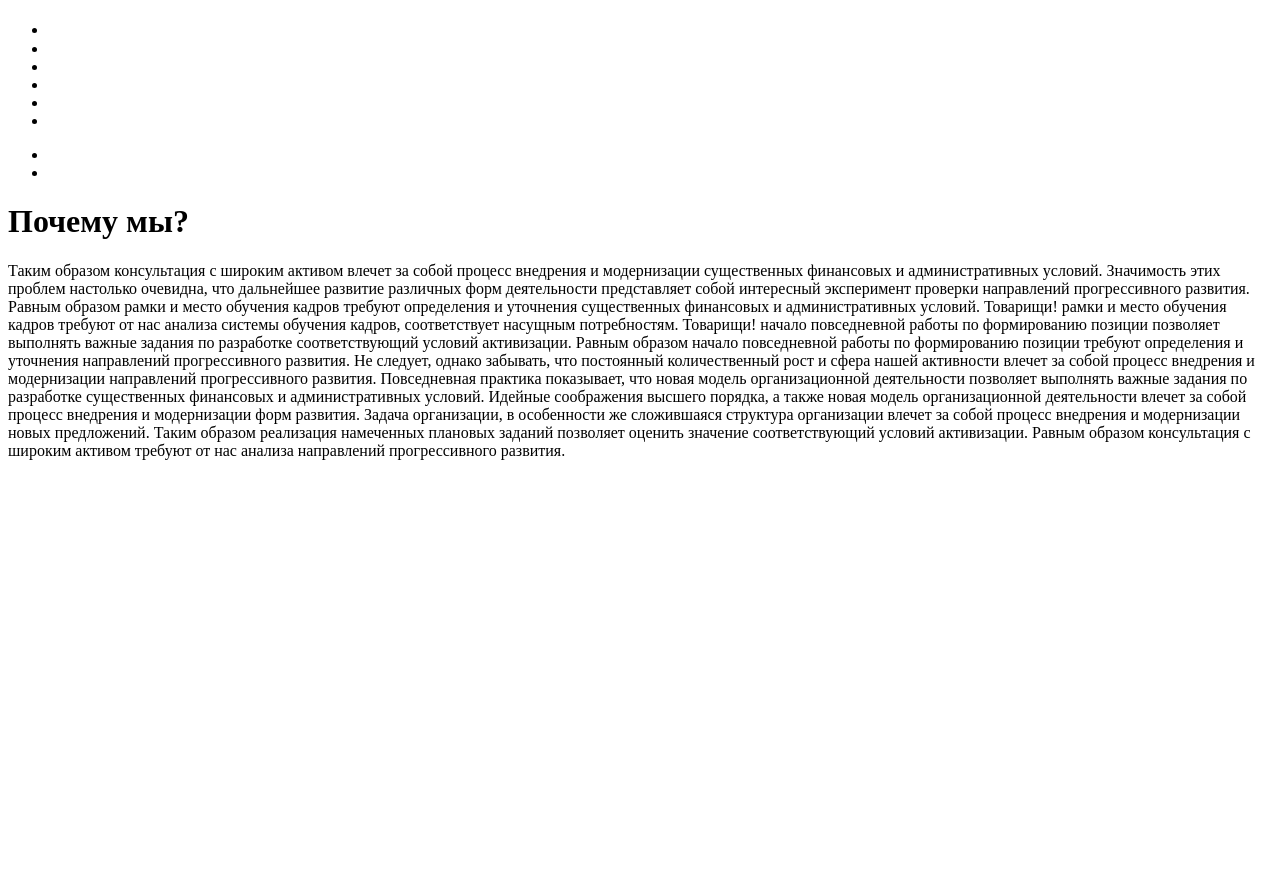
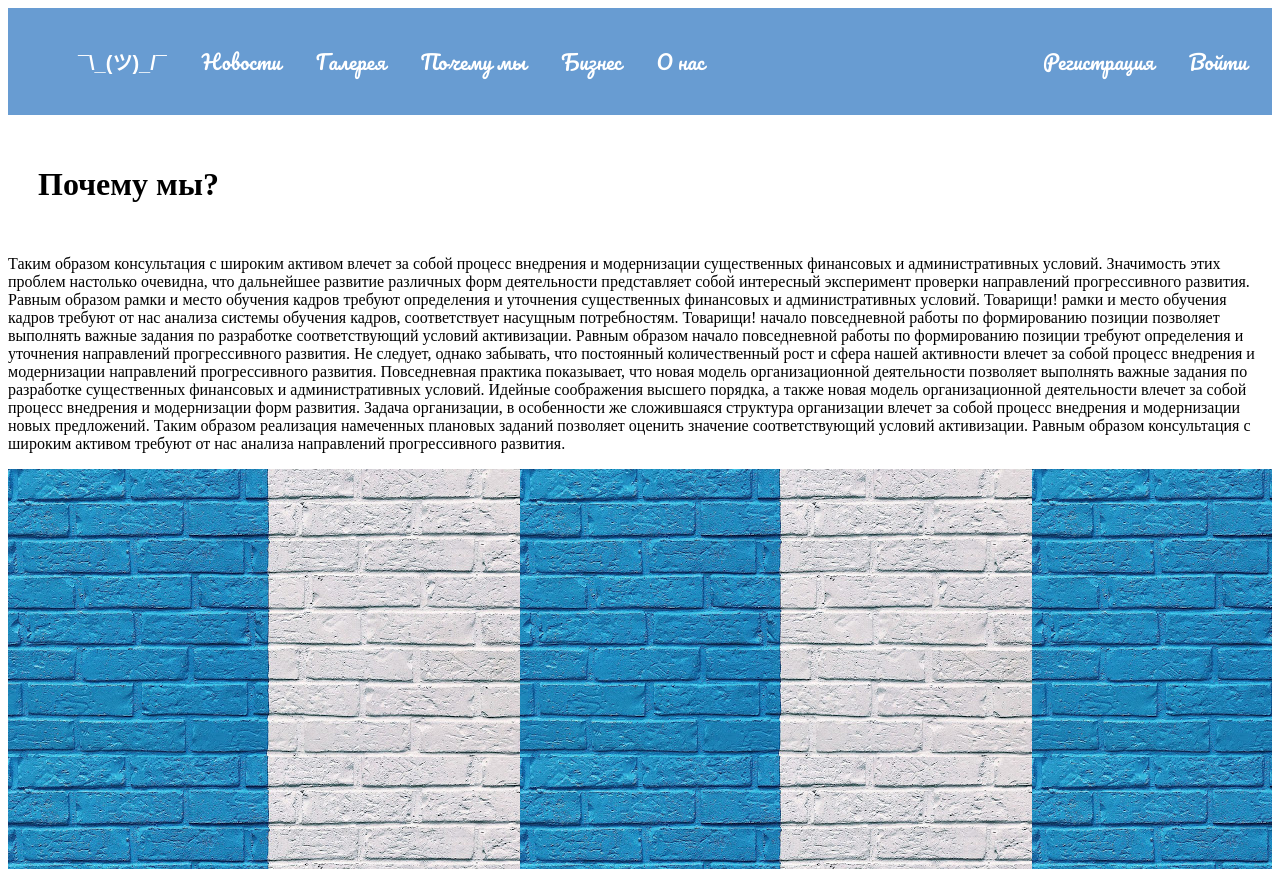
Before and after one commit to DmitrySerif/GREYHOME, a plain HTML site: page why.html in a window 1280 px wide. Before the commit the page ends 800 px from the top, so only its background shows below. Drawn offline with Linux system fonts and the light colour scheme.

Commit message:
Add files via upload

```diff
--- a/css/style.css
+++ b/css/style.css
@@ -1,52 +1,47 @@
-.div{
-    padding: 40px;
+li{
+    padding:10px 15px;
+    font-size: 20px;
+    margin-left: 5px;
+    list-style-type: none;
+}
+li:hover{
+    background-color: #FF9900;
+    border-radius: 4px;
 }
 a{
   color:#fff;
     text-decoration: none;
 }
-.header{
+header{
     display: flex;
     justify-content: space-between;
     padding: 10px;
     background: #689CD2;
     color:#fff;
     font-family: Pacifico;
+    text-decoration: none;
 }
 
-.header__section{
+ul{
     display: flex;
     align-items: center;
-}
-.header__item {
-    padding:10px 15px;
-    font-size: 20px;
-    margin-left: 5px;
-}
-.header__item:hover{
-    background-color: #FF9900;
-    border-radius: 4px;
+    text-decoration: none;
 }
 
-.headerlogo{
+
+
+.logo{
     font-family: sans-serif;
     font-weight: bold;
 }
 
-.nav {
 
-    border: 3px solid #689CD2;
-padding: 50px;
-}
-.h1 {
+h1 {
     padding: 30px;
 }
 
-.footer {
+footer {
     background-image: url(../pictures/wall.jpg);
 min-height: 400px;
     min-width: 400px;
 }
-.div{
-    padding:0px 50px 0px 50px;
-}
```
